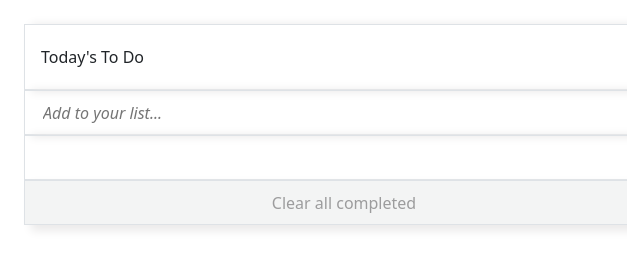
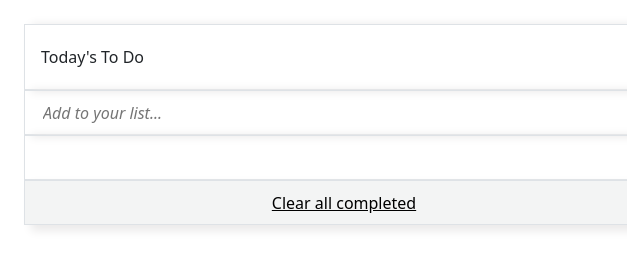
Before and after one commit to alexansaa/To-Do_List, a website built with webpack: page src/index.html in a window 1280 px wide. In both pictures the pointer is over the element 344 px from the left and 202 px from the top of the page. Shown: the full height of the page, 0-627 px from the left. Built offline with nearby package versions, Linux system fonts and the light colour scheme; files whose address does not match are found by name.

Commit message:
styles added for functionality

```diff
--- a/src/index.js
+++ b/src/index.js
@@ -19,6 +19,7 @@ for (let i = 0; i < myContainerChilds.length; i += 1) {
   myContainerChilds[i].classList.add('element');
   if (i === myContainerChilds.length - 1) {
     myContainerChilds[i].classList.add('fullShadow');
+    myContainerChilds[i].classList.add('hover');
   } else {
     myContainerChilds[i].classList.add('rightShadow');
   }
--- a/src/style.css
+++ b/src/style.css
@@ -38,3 +38,8 @@ img {
 input[type=checkbox]:checked + input {
   text-decoration: line-through;
 }
+
+.hover:hover {
+  color: black;
+  text-decoration: underline;
+}
```
Also changed, not shown: dist/activities.bundle.js, dist/index.bundle.js.
